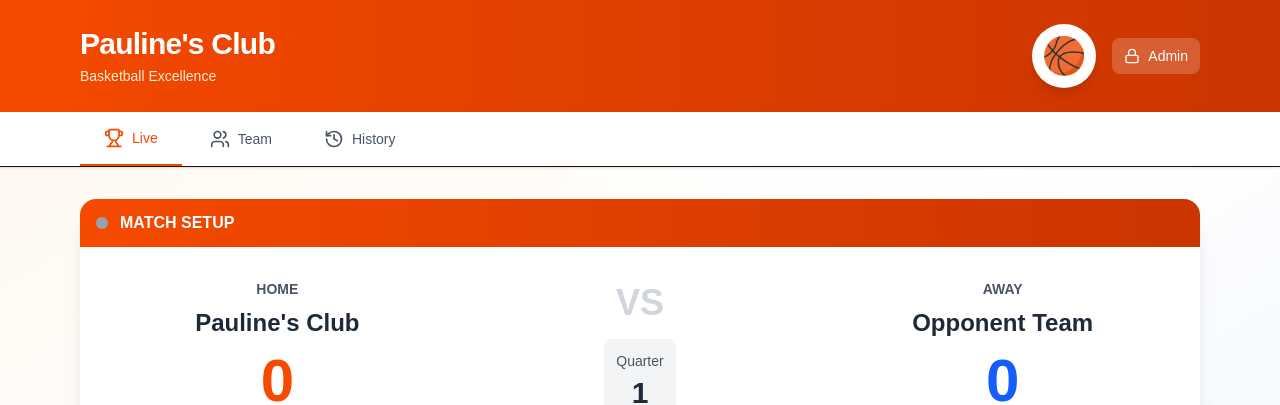
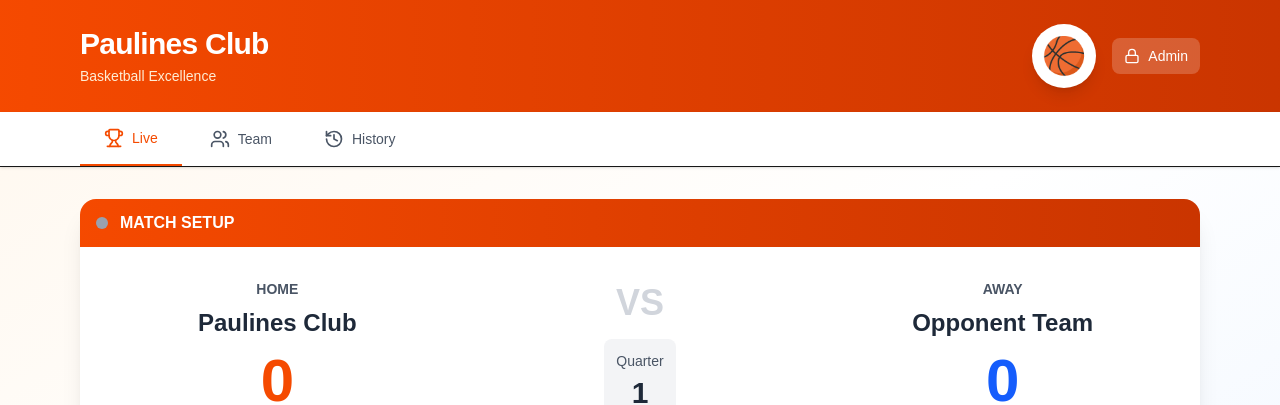
Before and after one commit to tapan77777/Pauline-sClub, a Next.js app: page / in a window 1280 px wide. Shown: the top 405 px of the page. Built offline with nearby package versions, Linux system fonts and the light colour scheme.

Commit message:
first changes

```diff
--- a/src/app/page.js
+++ b/src/app/page.js
@@ -235,7 +235,7 @@ const BasketballClubApp = () => {
               <div className="text-center mb-4">
                 <div className="text-sm text-gray-600 mb-2">{selectedMatchDetail.date}</div>
                 <div className="text-2xl font-bold text-gray-800 mb-2">
-                  Pauline's Club vs {selectedMatchDetail.opponent}
+                  Paulines Club vs {selectedMatchDetail.opponent}
                 </div>
                 <div className="text-4xl font-bold text-gray-800">
                   {selectedMatchDetail.homeScore} - {selectedMatchDetail.awayScore}
@@ -384,7 +384,7 @@ const BasketballClubApp = () => {
         <div className="max-w-6xl mx-auto px-4 py-4 sm:py-6">
           <div className="flex items-center justify-between">
             <div>
-              <h1 className="text-2xl sm:text-3xl font-bold tracking-tight">Pauline's Club</h1>
+              <h1 className="text-2xl sm:text-3xl font-bold tracking-tight">Paulines Club</h1>
               <p className="text-orange-100 text-xs sm:text-sm mt-1">Basketball Excellence</p>
             </div>
             <div className="flex items-center gap-2 sm:gap-4">
@@ -475,7 +475,7 @@ const BasketballClubApp = () => {
                 <div className="grid grid-cols-3 gap-4 sm:gap-8 items-center mb-6 sm:mb-8">
                   <div className="text-center">
                     <div className="text-xs sm:text-sm font-semibold text-gray-600 mb-1 sm:mb-2">HOME</div>
-                    <div className="text-sm sm:text-2xl font-bold text-gray-800 mb-2 sm:mb-3">Pauline's Club</div>
+                    <div className="text-sm sm:text-2xl font-bold text-gray-800 mb-2 sm:mb-3">Paulines Club</div>
                     <div className="text-4xl sm:text-6xl font-bold text-orange-600 mb-3 sm:mb-4">{currentMatch.homeScore}</div>
                     {isAdmin && currentMatch.isLive && (
                       <div className="flex gap-1 sm:gap-2 justify-center flex-wrap">
@@ -678,7 +678,7 @@ const BasketballClubApp = () => {
                       </div>
                       <div>
                         <div className="text-base sm:text-lg font-bold text-gray-800">
-                          Pauline's Club vs {match.opponent}
+                          Paulines Club vs {match.opponent}
                         </div>
                         <div className="text-xs sm:text-sm text-gray-600">{match.date}</div>
                       </div>
```
